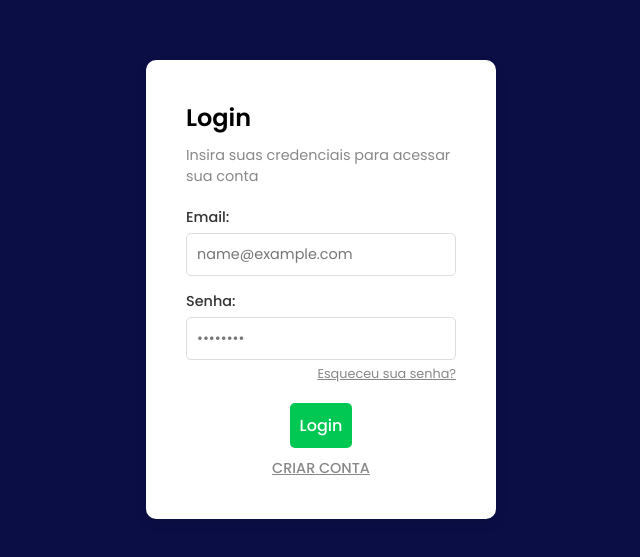
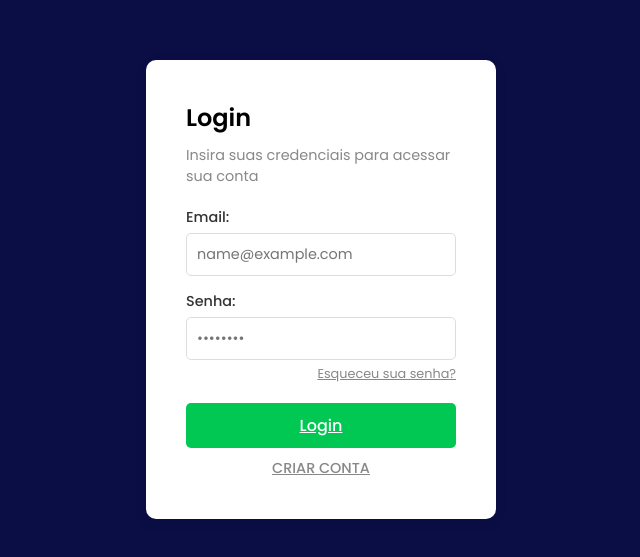
Before and after one commit to Nathalia-Macedo/forum-erion-sistemas, a React (Create React App) app: page / in a window 1280 px wide. Shown: the part 111-668 px from the top of the page, without its empty margins (309-949 px from the left). Built offline with nearby package versions, Linux system fonts and the light colour scheme.

Commit message:
subindo telas consertadas e semiprontas

```diff
--- a/src/Pages/Login.jsx
+++ b/src/Pages/Login.jsx
@@ -18,7 +18,7 @@ function Login() {
           </div>
           <a href="#" className="forgot-password">Esqueceu sua senha?</a>
 
-          <Link to="/home" ><button className="login-button">Login</button></Link>
+           <Link to="/home" className="login-button">Login</Link>
 
           {/* Usando Link para navegação */}
           <Link to="/cadastro" className="create-account">CRIAR CONTA</Link>
```
